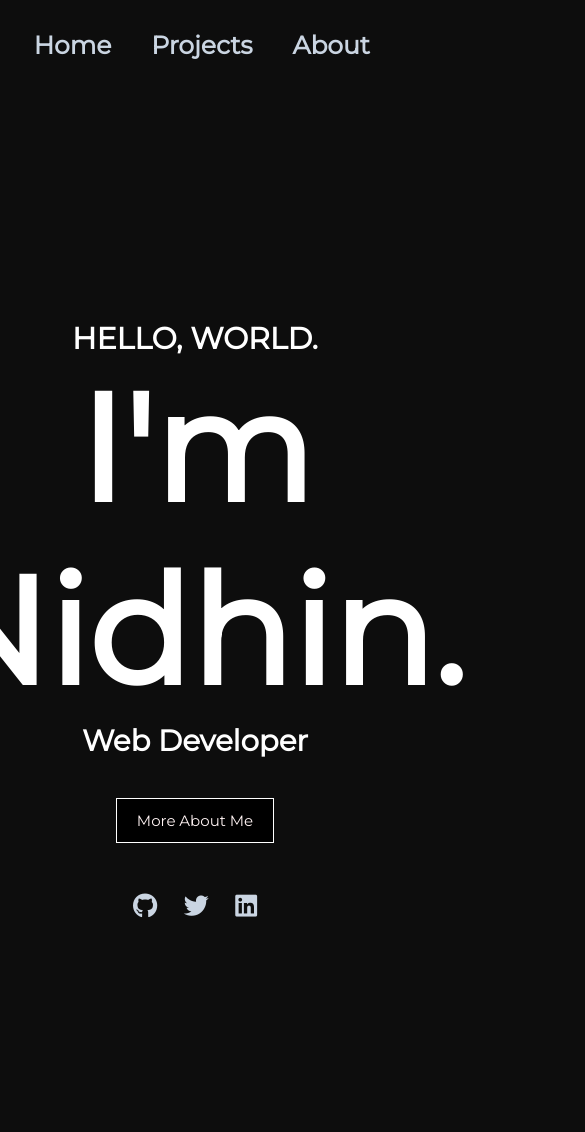
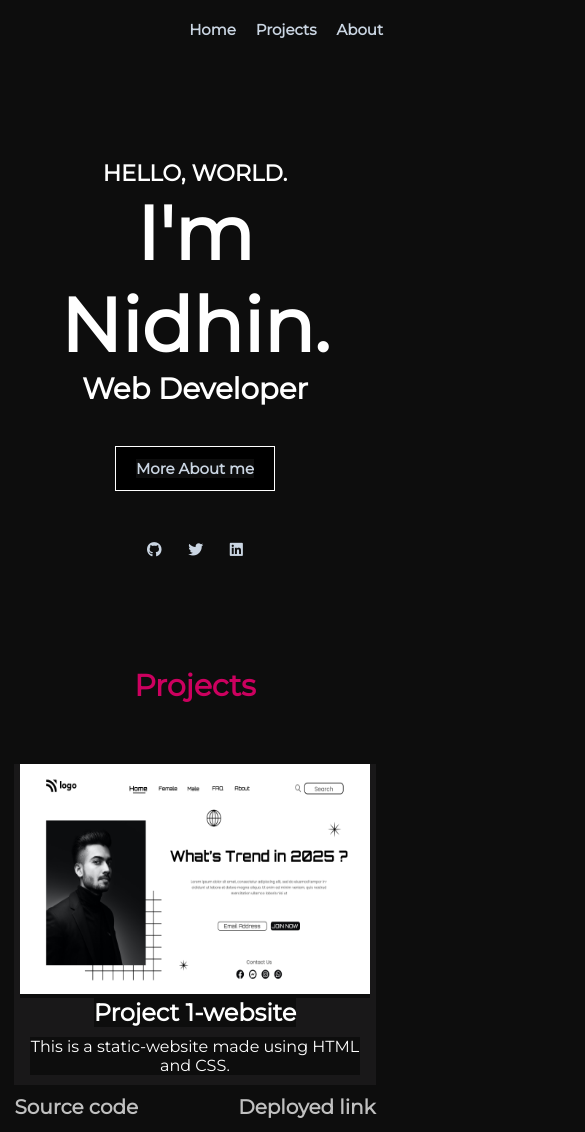
Before and after one commit to Nidhin-mohan/Portfolio-website2022, a plain HTML site: page index.html in a window 390 px wide. Shown: the top 1132 px of the page, 585 px wide, since content can reach past the window. Drawn offline with Linux system fonts and the light colour scheme.

Commit message:
Added responsivenes

```diff
--- a/css/styles.css
+++ b/css/styles.css
@@ -43,6 +43,8 @@ a:hover {
     align-items: center;
     justify-content: center;
     text-align: center;
+
+
 }
 .hello{
     font-size: 20px;
@@ -115,7 +117,7 @@ i{
 }
 
 .thumbnail{
-    width: 400px;
+    max-width: 400px;
     height: 250px;
 }
 .pro-dis{
@@ -171,3 +173,76 @@ footer{
 li{
     line-height: 40px;
 }
+
+
+
+@media screen and (max-width: 480px) {
+
+.container{
+    max-width: 480px;
+    margin: 0px auto;
+    padding: 20px 7px ;
+    background-color:#0D0D0D;
+}
+
+.navbar div {
+
+gap: 20px;
+padding-bottom: 20px;
+
+}
+
+a{
+
+     font-size: 15px;
+
+}
+
+.Hero-section{
+    margin-top: 100px;
+    margin-bottom: 100px;
+
+}
+
+.hello{
+    font-size: 15px;
+}
+.name{
+     font-size: 50px;
+   color: #fff;
+
+}
+
+.project-head{
+
+    font-size: 20px;
+}
+
+.projects{
+     display: flex;
+     flex-direction: column;
+
+}
+.project{
+
+    margin-top: 20px;
+    margin-bottom: 20px;
+
+
+}
+
+
+}
+
+@media screen and (max-width: 440px) {
+.thumbnail{
+    width: 350px;
+    height: 230px;
+}
+.pro-dis{
+    width: 330px;
+    text-align: center;
+    margin: 10px 0px;
+}
+
+}
--- a/index.html
+++ b/index.html
@@ -24,7 +24,8 @@
             <div>
                 <a href="#">Home</a>
                 <a href="#project">Projects</a>
-                <a href="#">About</a>
+                <a href="#about">About</a>
+
             </div>
         </nav>
 
@@ -44,7 +45,7 @@
             </div>
 
             <div>
-                <button>More About Me</button>
+                <button><a href="#about">More About me </a></button>
             </div>
 
             <div class="social-meadia">
@@ -477,7 +478,7 @@
 
 
         <!-- about section -->
-        <div class="about">
+        <div class="about" id="about">
 
             <h1>ABOUT</h1>
 
```
Also changed, not shown: asset/welcome.jpg (added).
